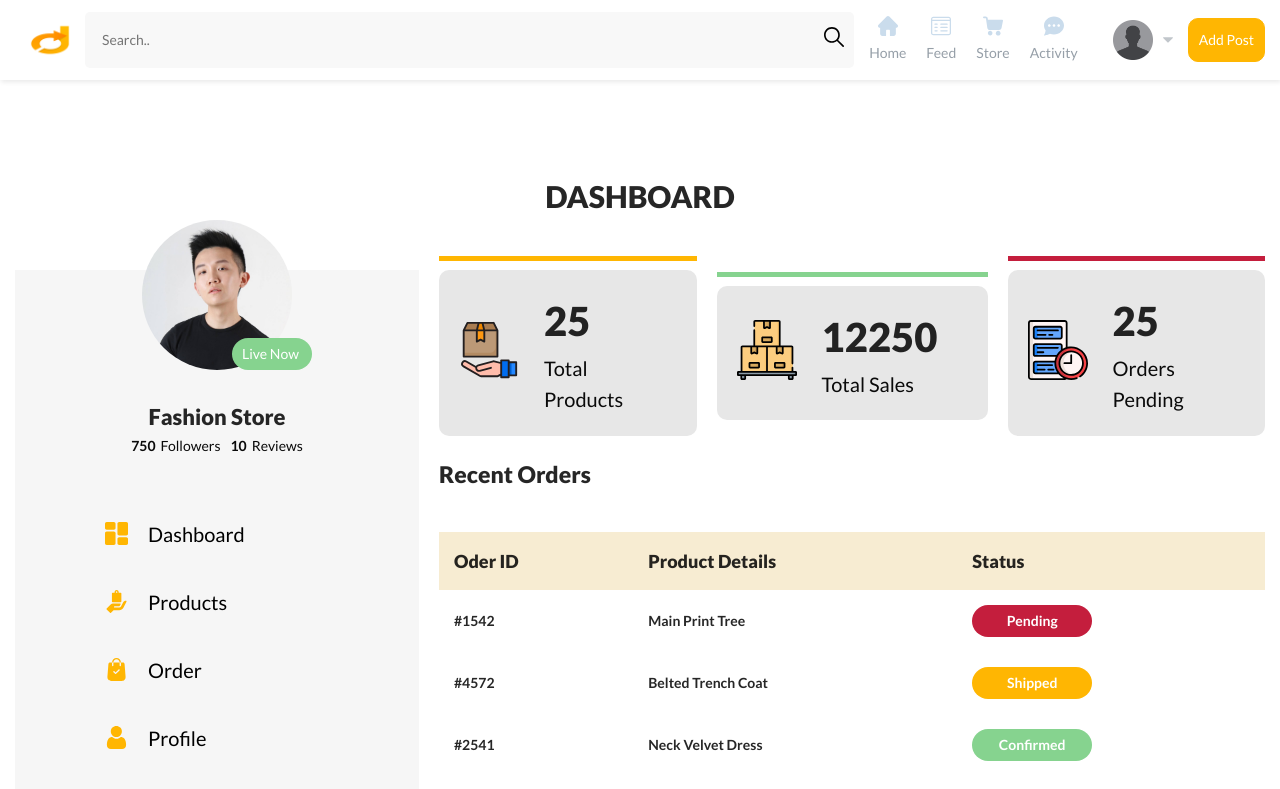
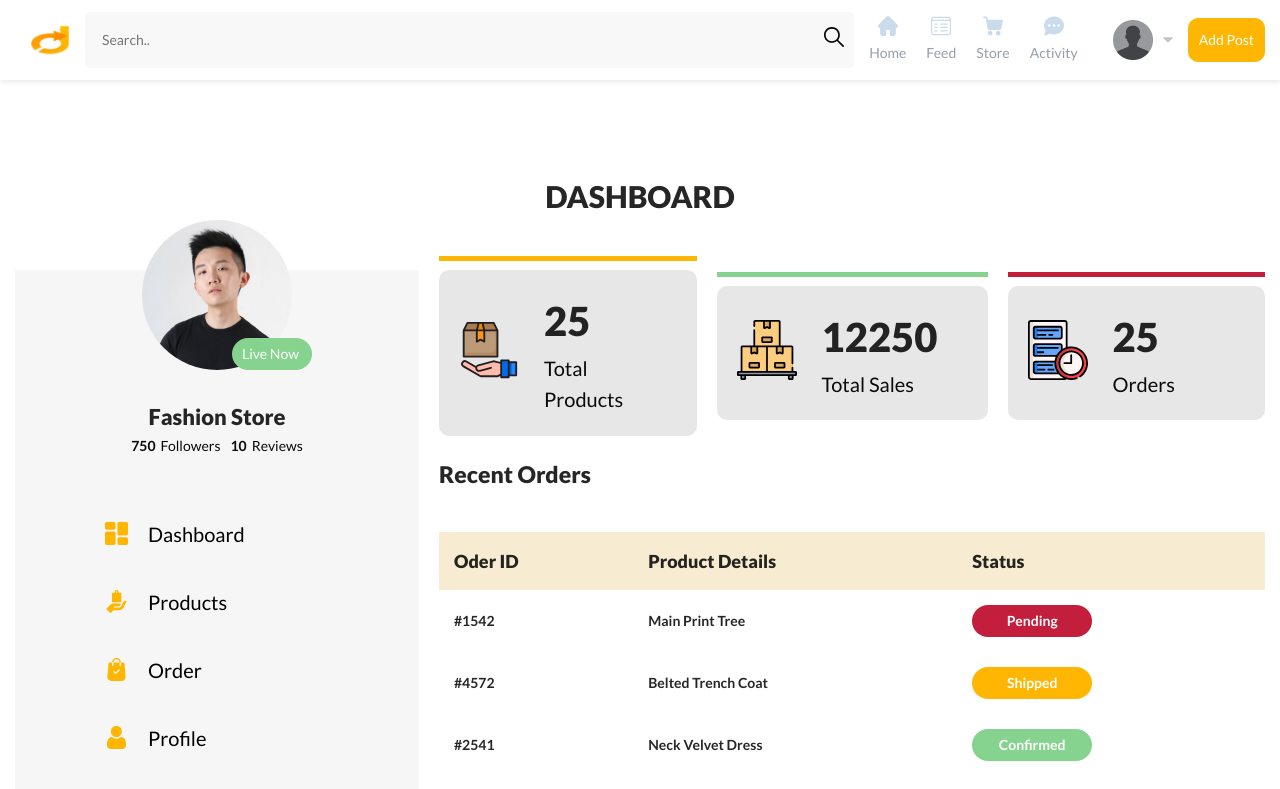
Before and after one commit to IGenSol/Derb-app-client-front-end, a React (Create React App) app: page /dashboard in a window 1280 px wide. Shown: the top 789 px of the page. Built offline with nearby package versions, Linux system fonts and the light colour scheme.

Commit message:
Product style chane

```diff
--- a/src/mockData/dashboard.js
+++ b/src/mockData/dashboard.js
@@ -59,7 +59,7 @@ export const counters = [
   {
     icon: <PendingIcon />,
     heading: "25",
-    subHeading: "Orders Pending",
+    subHeading: "Orders",
   },
 ];
 
--- a/src/pages/Dashboard/Subpages/Products/Products.style.js
+++ b/src/pages/Dashboard/Subpages/Products/Products.style.js
@@ -3,5 +3,5 @@ import { CommonGridStyle, CommonSpacing } from "../../../../style/commomStyle";
 
 export const ProductStyle = styled.main`
   ${CommonSpacing};
-  ${CommonGridStyle({ columnGap: "5rem", rowGap: "5rem" })};
+  ${CommonGridStyle({ columns: "repeat(auto-fill, minmax(30rem, 1fr))", columnGap: "1rem", rowGap: "5rem" })};
 `;
```
